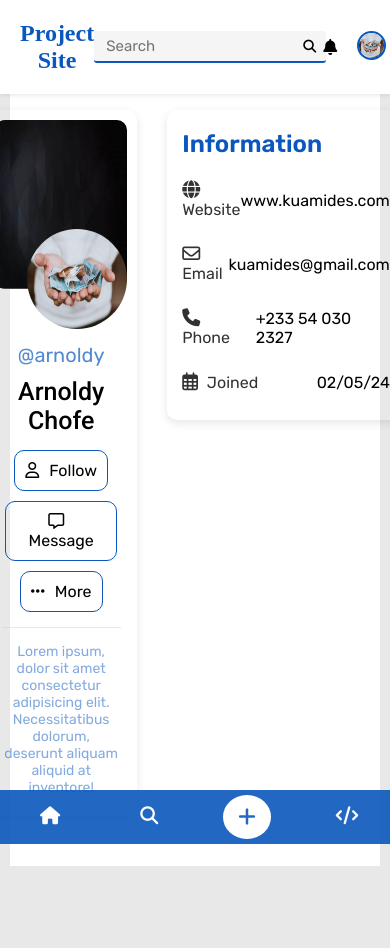
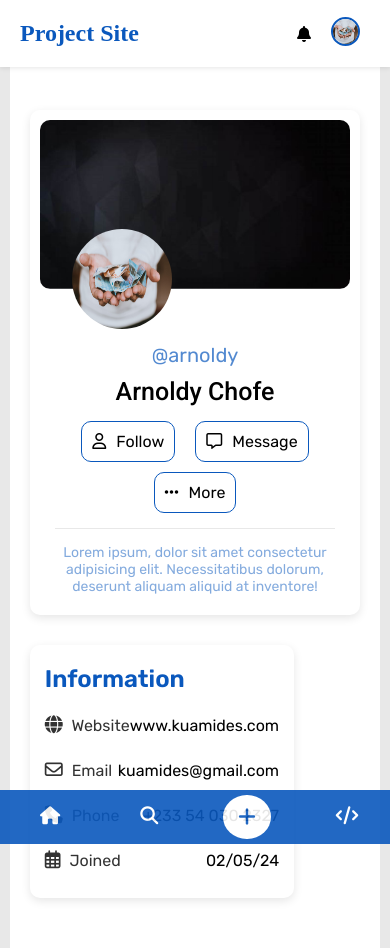
Before and after one commit to kuamidesgithubNE/Project, a React (Vite) app: page /profile in a window 390 px wide. Before the commit the page ends 866 px from the top, so only its background shows below. Built offline with nearby package versions, Linux system fonts and the light colour scheme; a web font is replaced by a local one.

Commit message:
update @ 08/05/24

```diff
--- a/src/App.css
+++ b/src/App.css
@@ -307,6 +307,9 @@ select {
 
 /* For small size screen  */
 @media (max-width: 600px) {
+  .header .search{
+    display: none;
+  }
   .navbar{
     bottom: 0%;
     width: 100%;
--- a/src/pages/profile/profile.css
+++ b/src/pages/profile/profile.css
@@ -95,3 +95,8 @@ span {
 .info .info-card p {
   font-size: 16px;
 }
+@media (max-width: 600px){
+  .profileDetails{
+    flex-direction: column;
+  }
+}
```
